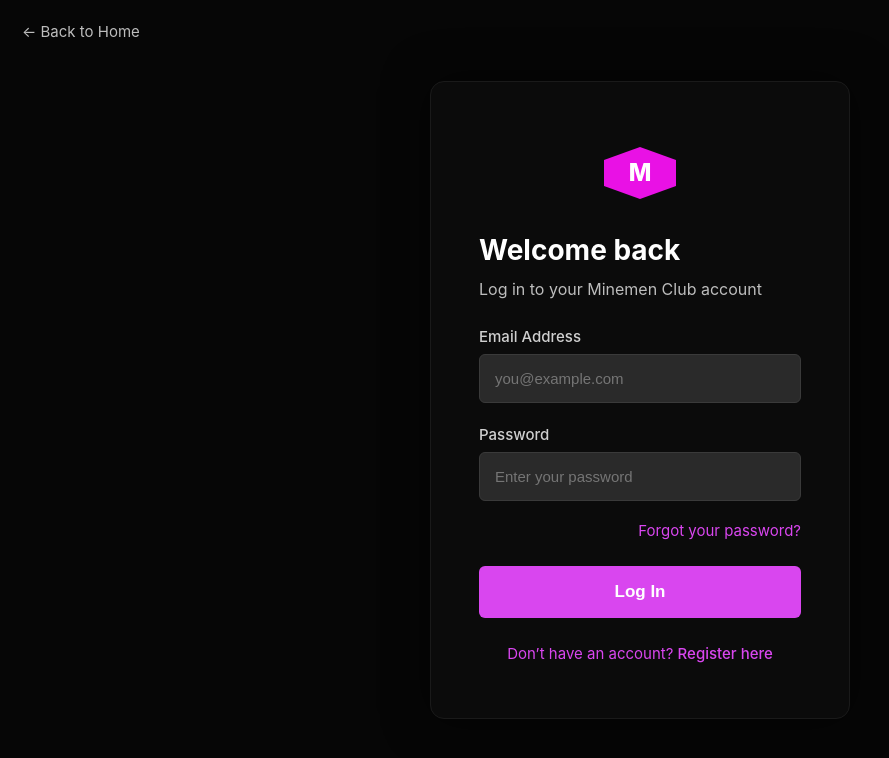
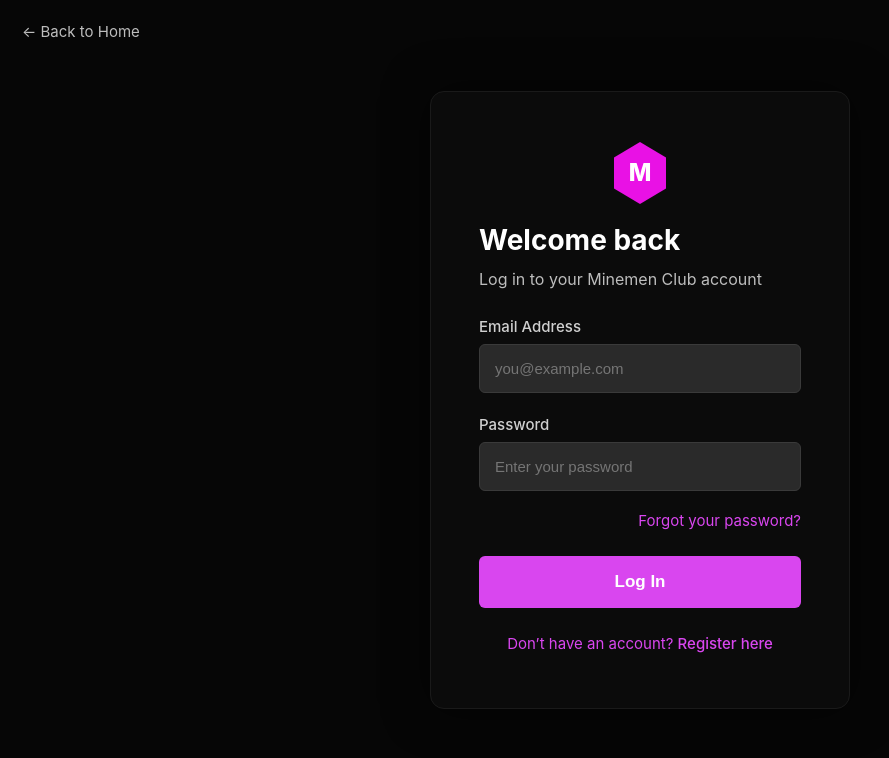
Before and after one commit to kingsmirnov/Mc, a website: page index.html in a window 1280 px wide. Shown: the whole page, without its empty margins (0-889 px from the left). Drawn offline with Linux system fonts and the light colour scheme.

Commit message:
Update index.html

```diff
--- a/index.html
+++ b/index.html
@@ -37,8 +37,8 @@
 
     /* ⭐ ROTATED LOGO + NO OUTLINE */
     .logo {
-        width: 52px;
-        height: 72px;
+        width: 62px;
+        height: 52px;
         background: #e911e5;
         border: none; /* outline removed */
         border-radius: 4px;
```
